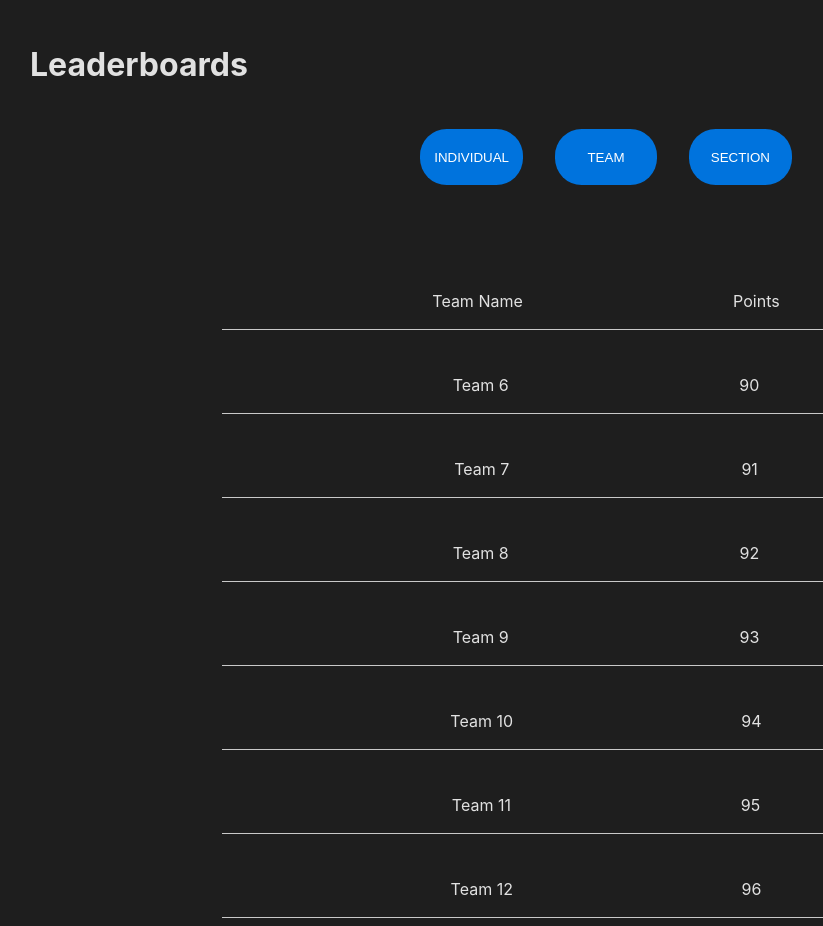
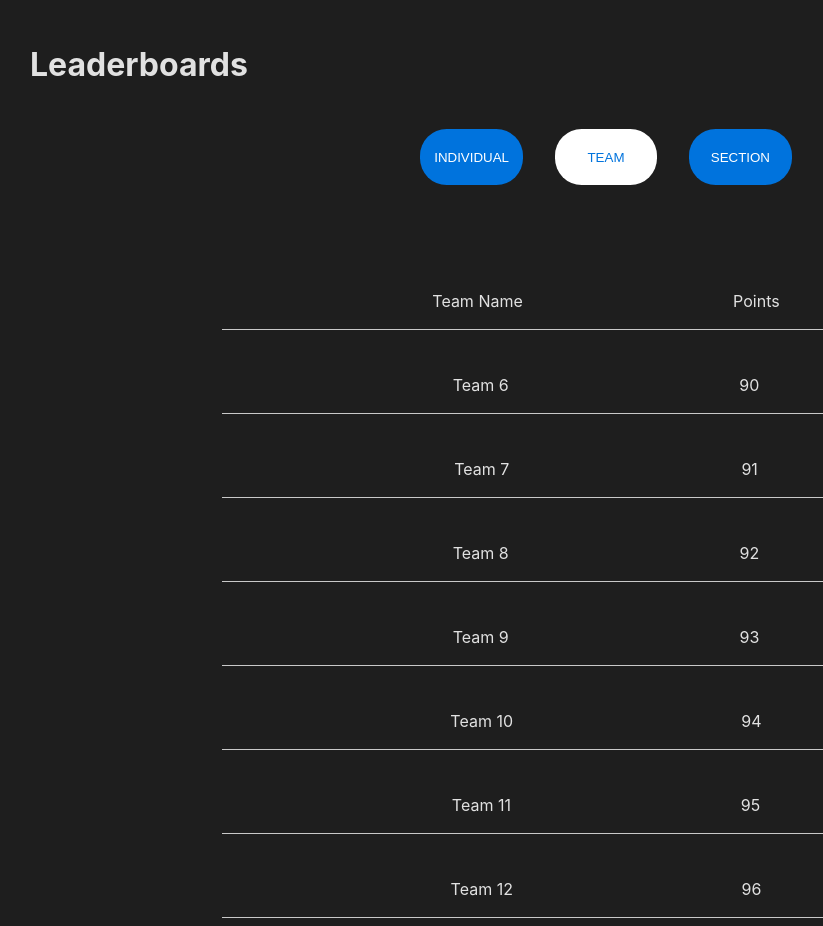
Before and after one commit to AKHIL-GIREESH/IEEE140-R10, a React (Vite) app in the folder ieee140-r10-frontend/: page / in a window 1280 px wide. Shown: the part 1180-2106 px from the top of the page, without its empty margins (34-857 px from the left). Built offline with nearby package versions, Linux system fonts and the light colour scheme.

Commit message:
LeaderBoards

```diff
--- a/ieee140-r10-frontend/components/LandingPage/Leaderboards.jsx
+++ b/ieee140-r10-frontend/components/LandingPage/Leaderboards.jsx
@@ -1,6 +1,12 @@
+import { useState } from 'react'
 import './LandingPg.css'
 
 const Leaderboards = () => {
+    const [current,setCurrent] = useState("TEAM")
+    const highlightedStyle = {
+        color:"#0073DD",
+        backgroundColor:"white"
+    }
 
     let table = []
 
@@ -16,9 +22,9 @@ const Leaderboards = () => {
         <div style={{height:"150vh",width:"90vw",marginLeft:"5vw"}}>
             <h1>Leaderboards</h1>
             <div className="landingPgButtons">
-                <button>INDIVIDUAL</button>
-                <button style={{margin:"0 2.5vw"}}>TEAM</button>
-                <button>SECTION</button>
+                <button style={current === "INDIVIDUAL"?highlightedStyle:null} onClick={() => setCurrent("INDIVIDUAL")}>INDIVIDUAL</button>
+                <button style={current === "TEAM"?{...highlightedStyle,margin:"0 2.5vw"}:{margin:"0 2.5vw"}} onClick={() => setCurrent("TEAM")}>TEAM</button>
+                <button style={current === "SECTION"?highlightedStyle:null} onClick={() => setCurrent("SECTION")}>SECTION</button>
             </div>
             <div style={{display:"flex",height:"120vh",flexDirection:"column",justifyContent:"space-between",alignItems:"center"}}>
                 <div style={{display:"flex",width:"60vw",borderBottom:"1px solid #c9c9c9",marginTop:"8vh",justifyContent:"space-evenly"}}>
```
